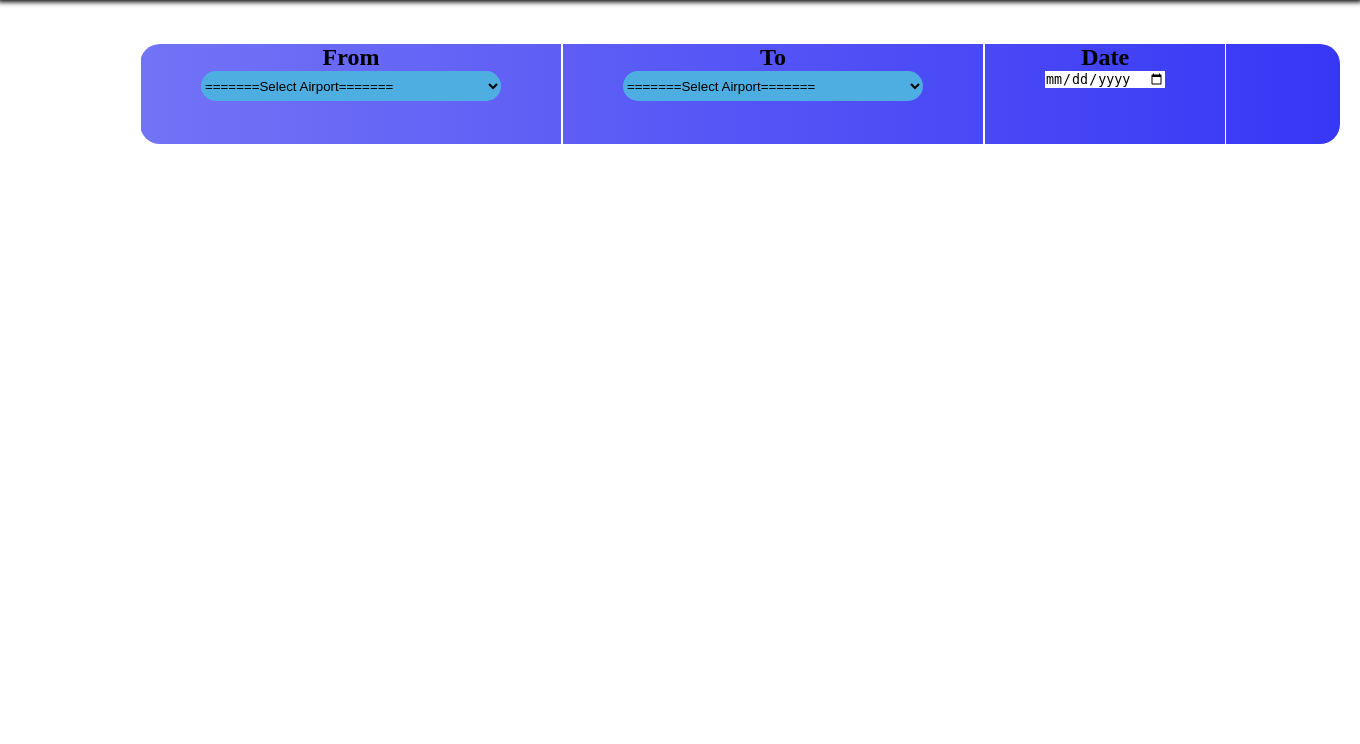
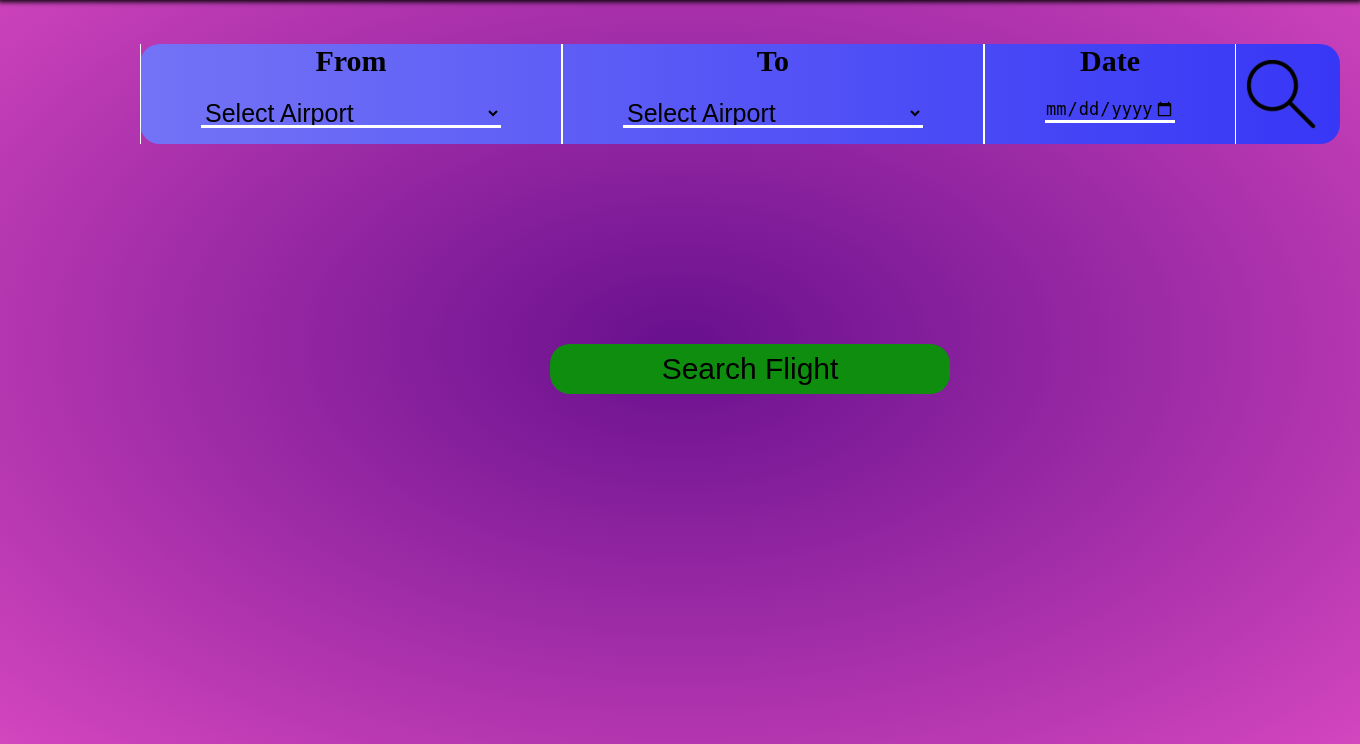
Before and after one commit to monesh66/Flight-Booking-Website-Flask-Python, a Flask app: page /flight in a window 1360 px wide. Shown: the part 56-800 px from the top of the page. Run offline with Flask 3, Linux system fonts and the light colour scheme; the visitor is signed in with stand-in values (Sample User, id 1); tables that the repository leaves empty or names only in its code hold one stand-in row (values such as "Sample post"); some web fonts are replaced.

Commit message:
Add files via upload

```diff
--- a/main.py
+++ b/main.py
@@ -1,6 +1,7 @@
 from flask import Flask, render_template, request, redirect, url_for, flash, session, jsonify
 from flask_session import Session
 import mysql.connector
+import datetime
 
 
 
@@ -174,9 +175,38 @@ def logout():
     return redirect(url_for('home'))
 
 
-#====================================== /book-now ===================================
+ #====================================== /flight-redirect ===================================
+@app.route('/flight-redirect',methods=['POST'])
+def data_to_url():
+
+    url = "http://localhost:5000/flight/"
+
+    From = request.form['From']
+    To = request.form['To']
+    Date = request.form['Date']
+
+    db.execute("SELECT ID FROM AIRPORT_NAME_ID WHERE NAME = '{0}';".format(From))
+    departure_airport_id = db.fetchone()
+
+    db.execute("SELECT ID FROM AIRPORT_NAME_ID WHERE NAME = '{0}';".format(To))
+    aravial_airport_id = db.fetchone()
+
+
+    url = str(url) + str(departure_airport_id[0])+ "-" +str(aravial_airport_id[0]) + "-" + str(Date)
+
+
+
+
+    return redirect(url, code=302)
+
+
+
+
+
+#====================================== /flight ===================================
 @app.route('/flight')
 def book_now():
+    #/flight/CHI-TRI-10-07-2023/12341
     if not session.get("username"):
         flash("Login to access")
         return render_template('login.html',username="User",logined=0)
@@ -186,13 +216,47 @@ def book_now():
         username = session.get("username")
         login_status = 1
         departure_airport = ["Chennai International Airport","Coimbatore International Airport","Madurai International Airport","Tiruchirapalli International Airport"]
+        aravial_airport = ["Chennai International Airport","Coimbatore International Airport","Madurai International Airport","Tiruchirapalli International Airport"]
 
-    return render_template('book_now.html',username=username,logined=login_status,departure_airport=departure_airport)
+        db.execute("SELECT NAME FROM AIRPORT_NAME_ID")
+        departure_airport = db.fetchall()
+        aravial_airport = departure_airport
+
+
+        return render_template('book_now.html',username=username,logined=login_status,departure_airport=departure_airport,aravial_airport=aravial_airport)
+
+
+
+
 
 
 @app.route('/flight/<search>')
 def search(search):
-    return search
+
+    departure_id = search[0:3]
+    aravial_id = search[4:7]
+    date = search[8:]
+
+    db.execute("SELECT NAME FROM AIRPORT_NAME_ID WHERE ID='{0}';".format(departure_id))
+    departure_airport = db.fetchone()
+
+    db.execute("SELECT NAME FROM AIRPORT_NAME_ID WHERE ID='{0}';".format(aravial_id))
+    aravial_airport = db.fetchone()
+    x = datetime.datetime(int(search[8:12]),int(search[13:15]),int(search[16:18]))
+
+    date1 = str(x.strftime("%d"))+" ("+str(x.strftime("%A"))+") "+str(x.strftime("%B"))+" "+str(x.strftime("%Y"))
+
+
+    data = [['Air India','12:30','3:30','3 Hrs','9,999','{0}/1002'],['SpiceJet','12:50','2:30','1.5 Hrs','7,568','{0}/1003'],['Air India','12:30','3:30','3 Hrs','9,999','{0}/1002'],['SpiceJet','12:50','2:30','1.5 Hrs','7,568','{0}/1003']]
+
+
+
+
+    return render_template('flight_list.html',departure_airport=departure_airport[0],aravial_airport=aravial_airport[0],date = date1,datas=data)
+
+
+
+
 
 
 
@@ -205,7 +269,7 @@ def flight_page(search,flight_id):
 
 
 
-
+#app.run(debug=True, port=5001)
 
 
 #if __name__ == "__main__":
--- a/static/book_now/stylesheet.css
+++ b/static/book_now/stylesheet.css
@@ -1,6 +1,9 @@
 *{
     margin: 0;
     border: 0;
+}
+body{
+    background-image: radial-gradient(rgb(104, 16, 142),rgb(211, 70, 190));
 }
 .searchBox{
     display: flex;
@@ -32,8 +35,33 @@
     padding-right: 60px;
 }
 select{
+    margin-top: 20px;
     height: 30px;
     width: 300px;
+    background: none;
+    border-bottom: solid 3px white;
+    font-size: 25px;
+}
+input[type="date"]{
+    margin-top: 20px;
+    background: none;
+    border-bottom: solid 3px white;
+    font-size: 17px;
+    height: 25px;
+    width: 130px;
+}
+.searchBox:first-child{
+    border-left: none;
+}
+h2{
+    font-size: 30px;
+}
+button[type="submit"]{
+    height: 50px;
+    width: 400px;
+    margin-left: 550px;
+    margin-top: 200px;
     border-radius: 20px;
-    background-color: rgb(79, 174, 225);
+    font-size: 30px;
+    background-color: rgb(14, 141, 14);
 }
--- a/templates/book_now.html
+++ b/templates/book_now.html
@@ -8,13 +8,15 @@
 {% endblock %}
 
 {% block body %}
+<form action="http://localhost:5000/flight-redirect" method="post">
 <div class="searchBox">
+
     <div class="fromBox">
         <h2>From</h2>
         <select name="From">
-            <option style="height: 30px;font-size: 20px;" value="null">=======Select Airport=======</option>
+            <option style="height: 30px;font-size: 20px;" value="null">Select Airport</option>
             {% for airport in departure_airport %}
-                <option style="height: 30px;font-size: 20px;" value="{{ airport }}">{{ airport }}</option>
+                <option style="height: 30px;font-size: 20px;" value="{{ airport[0] }}">{{ airport[0] }}</option>
             {% endfor %}
         </select>
     </div>
@@ -22,16 +24,21 @@
     <div class="toBox">
         <h2>To</h2>
         <select name="To">
-            <option style="height: 30px;font-size: 20px;" value="null">=======Select Airport=======</option>
+            <option style="height: 30px;font-size: 20px;" value="null">Select Airport</option>
             {% for airport in aravial_airport %}
-                <option style="height: 30px;font-size: 20px;" value="{{ airport }}">{{ airport }}</option>
+                <option style="height: 30px;font-size: 20px;" value="{{ airport[0] }}">{{ airport[0] }}</option>
             {% endfor %}
         </select>
     </div>
 
     <div class="dateBox">
         <h2>Date</h2>
-        <input name="date" type="date">
+        <input name="Date" type="date">
     </div>
+    <img style="height: 70px; width: 70px; margin-top: 15px;margin-left: 10px;" src="/static/book_now/search.png">
+
 </div>
+
+<button type="submit" >Search Flight</button>
+</form>
 {% endblock %}
```
Also changed, not shown: static/flight-list/stylesheet.css (added, +89 -0 lines), templates/flight_list.html (added, +78 -0 lines), static/book_now/search.png (added), static/flight-list/Air-Asia-India.png (added), static/flight-list/Air-India-Express.png (added), static/flight-list/Air-India.png (added), static/flight-list/Indigo-Airlines.png (added), static/flight-list/SpiceJet.png (added), static/flight-list/Vistara-Airline.png (added).
